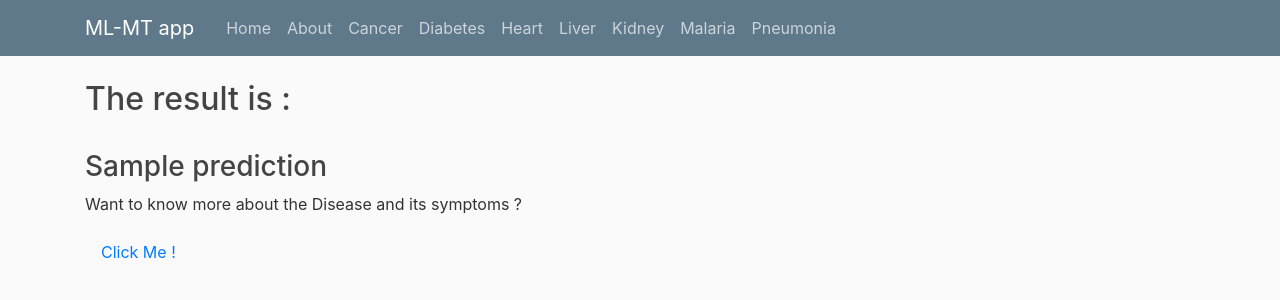
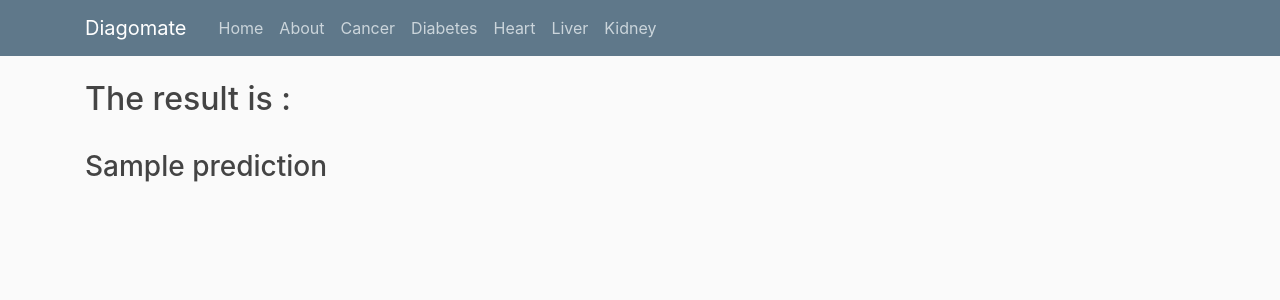
Before and after one commit to Jaybagrecha/Medical_app, a Flask app: template template/result.html in a window 1280 px wide. Shown: the top 300 px of the page. Run offline with Flask 2, Linux system fonts and the light colour scheme; the template is opened without the code that fills it: most values are stand-ins (such as "Sample title", 1, 10 or a date in 2020); some libraries are stand-ins or nearby versions.

Commit message:
Update result.html

```diff
--- a/template/result.html
+++ b/template/result.html
@@ -17,7 +17,7 @@
   <nav class="navbar navbar-expand-md navbar-dark bg-steel fixed-top">
     <div class="container">
 
-      <a class="navbar-brand mr-4" href="/">ML-MT app</a>
+      <a class="navbar-brand mr-4" href="/">Diagomate</a>
       <button class="navbar-toggler" type="button" data-toggle="collapse" data-target="#navbarToggle" aria-controls="navbarToggle" aria-expanded="false" aria-label="Toggle navigation">
         <span class="navbar-toggler-icon"></span>
       </button>
@@ -30,8 +30,7 @@
           <a class="nav-item nav-link" href="/heart">Heart</a>
           <a class="nav-item nav-link" href="/liver">Liver</a>
           <a class="nav-item nav-link" href="/kidney">Kidney</a>
-           <a class="nav-item nav-link" href="/Malaria">Malaria</a>
-           <a class="nav-item nav-link" href="/Pneumonia">Pneumonia</a>
+
         </div>
         <!-- Navbar Right Side
         <div class="navbar-nav">
@@ -46,7 +45,5 @@
           <h2>The result is : </h2><br>
           <h3> {{ prediction }}</h3>
         <form action=""http://localhost:5000/result",method="post">
-        <p>Want to know more about the Disease and its symptoms ?</p>
-        <a class="nav-item nav-link" href="/about">Click Me !</a>
         </form>
 </header>
```
